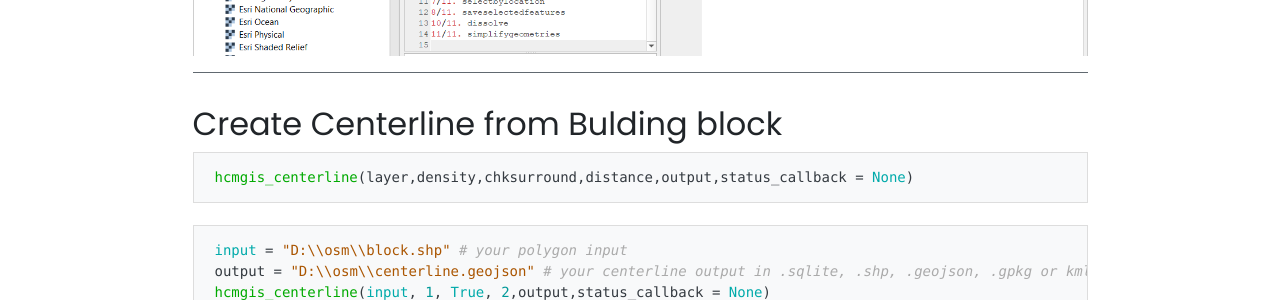
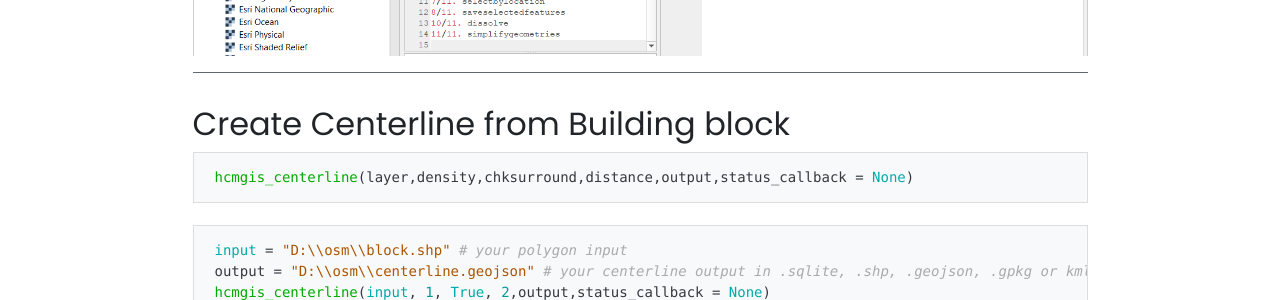
Before and after one commit to hcmgis/hcmgis.github.io, a Jekyll site: the page built from _posts/2020-05-02-call-hcmgis-library-qgis-python-console.md, in a window 1280 px wide and 900 px high, scrolled down 3485 px. Shown: the part 159-459 px from the top of the window. Built offline with Jekyll 4.4.1, drawn with Linux system fonts in a browser that asks for light colours; nearby versions of some CDN libraries; our own code applies the rules of GitHub Pages for plain Markdown files; comment, search, counter and statistics services are not loaded.

Commit message:
Update 2020-05-02-call-hcmgis-library-qgis-python-console.md

````diff
--- a/_posts/2020-05-02-call-hcmgis-library-qgis-python-console.md
+++ b/_posts/2020-05-02-call-hcmgis-library-qgis-python-console.md
@@ -76,7 +76,7 @@ hcmgis_medialaxis(input, 'OBJECTID', 1,output,status_callback = None)
 
 
 ***
-## Create Centerline from Bulding block
+## Create Centerline from Building block
 ```python
 hcmgis_centerline(layer,density,chksurround,distance,output,status_callback = None)
 ```
````
